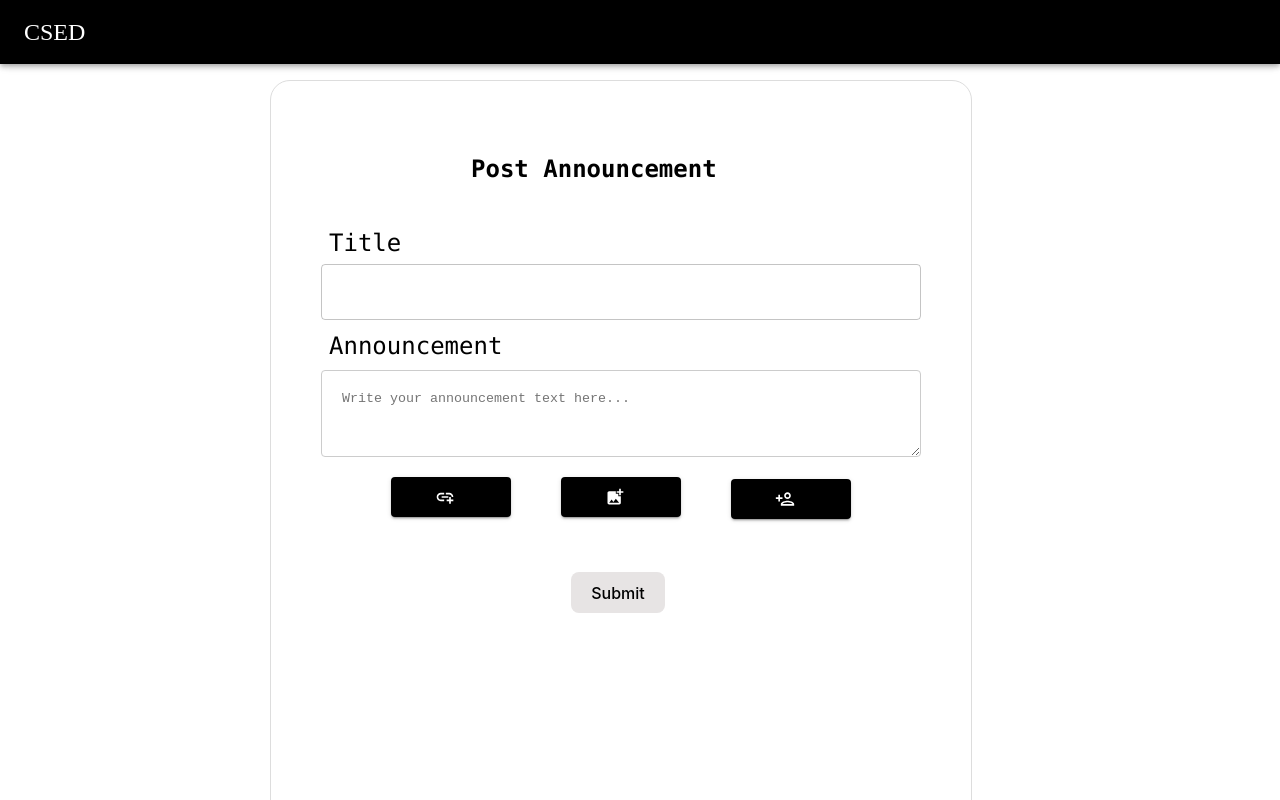
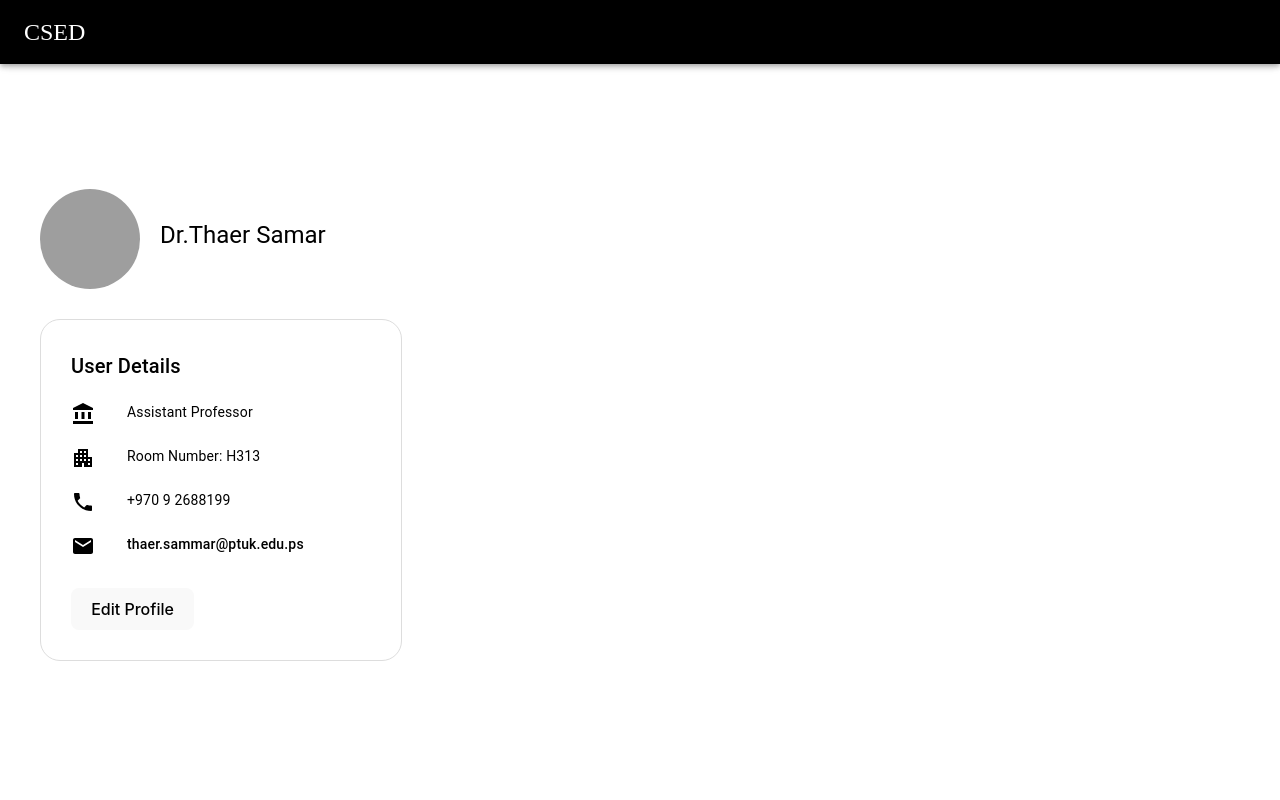
Before and after one commit to Maymoona12/CSED, a React (Vite) app in the folder Frontend/: page /photospage/1 in a window 1280 px wide. Shown: the top 800 px of the page. Built offline with nearby package versions, Linux system fonts and the light colour scheme; grey boxes are pictures that could not be loaded.

Commit message:
Add LecturerPage

```diff
--- a/Frontend/src/App.jsx
+++ b/Frontend/src/App.jsx
@@ -148,31 +148,31 @@
 
 // // App.js
 
-import React, { useState } from "react";
-import PostAnnouncementPage from "./pages/PostAnnouncement/PostAnnouncement";
-import AnnouncementDisplayPage from "./pages/PostAnnouncement/AnnouncementDisplayPage";
+// import React, { useState } from "react";
+// import PostAnnouncementPage from "./pages/PostAnnouncement/PostAnnouncement";
+// import AnnouncementDisplayPage from "./pages/PostAnnouncement/AnnouncementDisplayPage";
 
-const App = () => {
-  const [displayAnnouncementPage, setDisplayAnnouncementPage] = useState(false);
-  const [announcementData, setAnnouncementData] = useState({});
+// const App = () => {
+//   const [displayAnnouncementPage, setDisplayAnnouncementPage] = useState(false);
+//   const [announcementData, setAnnouncementData] = useState({});
 
-  const handleSubmit = (data) => {
-    setAnnouncementData(data);
-    setDisplayAnnouncementPage(true);
-  };
+//   const handleSubmit = (data) => {
+//     setAnnouncementData(data);
+//     setDisplayAnnouncementPage(true);
+//   };
 
-  return (
-    <div>
-      {!displayAnnouncementPage && (
-        <PostAnnouncementPage onSubmit={handleSubmit} />
-      )}
+//   return (
+//     <div>
+//       {!displayAnnouncementPage && (
+//         <PostAnnouncementPage onSubmit={handleSubmit} />
+//       )}
 
-      {displayAnnouncementPage && (
-        <AnnouncementDisplayPage announcementData={announcementData} />
-      )}
-    </div>
-  );
-};
+//       {displayAnnouncementPage && (
+//         <AnnouncementDisplayPage announcementData={announcementData} />
+//       )}
+//     </div>
+//   );
+// };
 
 // export default App;
 
@@ -231,4 +231,19 @@ const App = () => {
 //     </>
 //   );
 // }
+
+// App.jsx
+
+import React from "react";
+import LecturerPage from "./pages/Lecturer-Page/lecturerpage";
+
+const App = () => {
+  return (
+    <div>
+      {/* Add any other components or layout as needed */}
+      <LecturerPage />
+    </div>
+  );
+};
+
 export default App;
--- /dev/null
+++ b/Frontend/src/pages/Lecturer-Page/lecturerpage.jsx
@@ -0,0 +1,284 @@
+import React, { useState } from "react";
+import {
+  AppBar,
+  Toolbar,
+  Avatar,
+  Typography,
+  Box,
+  Table,
+  TableContainer,
+  TableBody,
+  TableCell,
+  TableRow,
+} from "@mui/material";
+import AccountBalanceIcon from "@mui/icons-material/AccountBalance";
+import ApartmentIcon from "@mui/icons-material/Apartment";
+import PhoneIcon from "@mui/icons-material/Phone";
+import EmailIcon from "@mui/icons-material/Email";
+import ListItemIcon from "@mui/material/ListItemIcon";
+
+const LecturerPage = () => {
+  const initialData = {
+    assistant: "Initial Assistant",
+    roomNumber: "Initial Room Number",
+    phone: "Initial Phone",
+    email: "Initial Email",
+  };
+
+  const [editMode, setEditMode] = useState(false);
+  const [editedData, setEditedData] = useState(initialData);
+
+  const lecturers = [
+    {
+      name: "Dr.Thaer Samar",
+      photoUrl: "ProfileImages/thaer.PNG",
+      information:
+        "Assistant Professor\nRoom Number: H313\n+970 9 2688199\nthaer.sammar@ptuk.edu.ps",
+    },
+  ];
+
+  const handleEditButtonClick = () => {
+    if (editMode) {
+      // Save the changes when leaving edit mode
+      setEditMode(false);
+      // Save the changes to your database or perform any other necessary actions
+      // For now, let's just update the initialData with the edited values
+      setInitialData(editedData);
+    } else {
+      // Enter edit mode and pre-fill the input fields with the initialData
+      setEditMode(true);
+      setEditedData(initialData);
+    }
+  };
+
+  const setInitialData = (data) => {
+    // Logic to update your initial data, e.g., save to database
+    // For now, we just log it
+    console.log("Saved changes:", data);
+  };
+
+  const handleChange = (field, value) => {
+    // Update the editedData state
+    setEditedData((prevData) => ({
+      ...prevData,
+      [field]: value,
+    }));
+  };
+
+  return (
+    <div
+      style={{
+        marginBottom: "20px",
+        display: "flex",
+        justifyContent: "space-between",
+        flexDirection: "row",
+      }}
+    >
+      {/* Left column for profile information */}
+      <div>
+        <AppBar
+          position="static"
+          style={{ position: "fixed", top: 0, left: 0, right: 0, zIndex: 1000 }}
+          sx={{ background: "black" }}
+        >
+          <Toolbar>
+            <Typography
+              variant="h5"
+              component="div"
+              sx={{ flexGrow: 1, fontFamily: "Brush Script MT" }}
+            >
+              CSED
+            </Typography>
+          </Toolbar>
+        </AppBar>
+        <div
+          style={{
+            display: "flex",
+            flexDirection: "row",
+            alignItems: "center",
+            marginTop: "100px",
+          }}
+        >
+          <Avatar
+            alt={lecturers[0].name}
+            src={lecturers[0].photoUrl}
+            sx={{
+              width: 100,
+              height: 100,
+              marginRight: "20px",
+              marginLeft: "40px",
+            }}
+          />
+          <div>
+            <Typography
+              variant="h5"
+              component="div"
+              style={{ marginBottom: "8px", color: "black" }}
+            >
+              {lecturers[0].name}
+            </Typography>
+          </div>
+        </div>
+        <div
+          style={{
+            display: "flex",
+            flexWrap: "wrap",
+            gap: "40px",
+            padding: "30px",
+          }}
+        >
+          <Box
+            style={{
+              width: "300px",
+              border: "1px solid #ddd",
+              padding: "30px",
+              borderRadius: "20px",
+              marginLeft: "10px",
+            }}
+          >
+            <Typography
+              variant="h6"
+              style={{ marginBottom: "20px", color: "black" }} // Increased marginBottom
+            >
+              User Details
+            </Typography>
+            <Typography
+              variant="body2"
+              color="text.secondary"
+              style={{ color: "black", marginBottom: "20px" }} // Increased marginBottom
+            >
+              {lecturers[0].information.split("\n").map((line, i) => (
+                <div key={i}>
+                  <div style={{ display: "flex", marginBottom: "20px" }}>
+                    <ListItemIcon style={{ color: "black" }}>
+                      {i === 0 && <AccountBalanceIcon />}
+                      {i === 1 && <ApartmentIcon />}
+                      {i === 2 && <PhoneIcon />}
+                      {i === 3 && <EmailIcon />}
+                    </ListItemIcon>
+                    {i === 3 ? (
+                      <a href={`mailto:${line}`} style={{ color: "black" }}>
+                        {line}
+                      </a>
+                    ) : (
+                      <span style={{ color: "black" }}>{line}</span>
+                    )}
+                  </div>
+                </div>
+              ))}
+            </Typography>
+            <div style={{ marginTop: "30px" }}>
+              {/* Increased marginTop */}
+              <button onClick={handleEditButtonClick}>
+                {editMode ? "Save Changes" : "Edit Profile"}
+              </button>
+              {editMode && (
+                <button
+                  onClick={() => setEditMode(false)}
+                  style={{ marginLeft: "20px" }}
+                >
+                  Cancel
+                </button>
+              )}
+            </div>
+          </Box>
+        </div>
+      </div>
+
+      {/* Additional content (new box) */}
+      {editMode && (
+        <Box
+          style={{
+            border: "1px solid #ddd",
+            padding: "30px",
+            borderRadius: "20px",
+            marginLeft: "20px",
+            marginTop: "200px",
+            width: "300px",
+            height: "300px",
+          }}
+        >
+          <Typography
+            variant="h6"
+            style={{ marginBottom: "8px", color: "black" }}
+          >
+            Edit Profile
+          </Typography>
+          <TableContainer style={{ marginTop: "20px" }}>
+            <Table style={{ border: "1px solid black" }}>
+              <TableBody>
+                <TableRow>
+                  <TableCell style={{ borderBottom: "1px solid black" }}>
+                    Assistant:
+                  </TableCell>
+                  <TableCell style={{ borderBottom: "1px solid black" }}>
+                    <input
+                      type="text"
+                      placeholder="Assistant"
+                      value={editedData.assistant}
+                      onChange={(e) =>
+                        handleChange("assistant", e.target.value)
+                      }
+                    />
+                  </TableCell>
+                </TableRow>
+                <TableRow>
+                  <TableCell style={{ borderBottom: "1px solid black" }}>
+                    Room Number:
+                  </TableCell>
+                  <TableCell style={{ borderBottom: "1px solid black" }}>
+                    <input
+                      type="text"
+                      placeholder="Room Number"
+                      value={editedData.roomNumber}
+                      onChange={(e) =>
+                        handleChange("roomNumber", e.target.value)
+                      }
+                    />
+                  </TableCell>
+                </TableRow>
+                <TableRow>
+                  <TableCell style={{ borderBottom: "1px solid black" }}>
+                    Phone:
+                  </TableCell>
+                  <TableCell style={{ borderBottom: "1px solid black" }}>
+                    <input
+                      type="text"
+                      placeholder="Phone"
+                      value={editedData.phone}
+                      onChange={(e) => handleChange("phone", e.target.value)}
+                    />
+                  </TableCell>
+                </TableRow>
+                <TableRow>
+                  <TableCell style={{ borderBottom: "1px solid black" }}>
+                    Email:
+                  </TableCell>
+                  <TableCell style={{ borderBottom: "1px solid black" }}>
+                    <input
+                      type="text"
+                      placeholder="Email"
+                      value={editedData.email}
+                      onChange={(e) => handleChange("email", e.target.value)}
+                    />
+                  </TableCell>
+                </TableRow>
+              </TableBody>
+            </Table>
+          </TableContainer>
+          {/* <div style={{ marginTop: "20px" }}>
+            <button onClick={handleEditButtonClick}>Save Changes</button>
+            <button
+              onClick={() => setEditMode(false)}
+              style={{ marginLeft: "20px" }}
+            >
+              Cancel
+            </button>
+          </div> */}
+        </Box>
+      )}
+    </div>
+  );
+};
+
+export default LecturerPage;
```
Also changed, not shown: Frontend/src/pages/Lecturer-Page/index.jsx (added).
